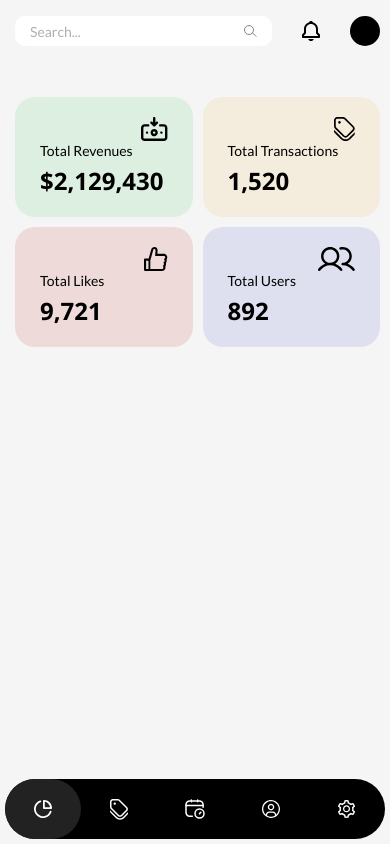
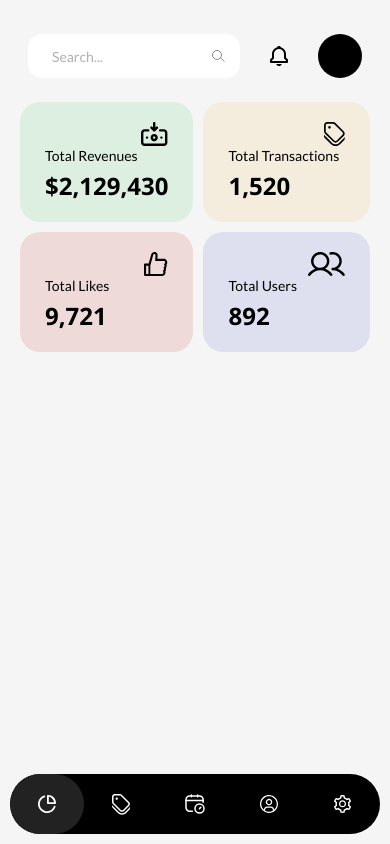
Before and after one commit to DarkM4tt/Board, a Next.js app: page /dashboard in a window 390 px wide. Built offline with nearby package versions, Linux system fonts and the light colour scheme.

Commit message:
Refine Mobile Support For Dashboard

```diff
--- a/src/app/[dashboard]/page.module.scss
+++ b/src/app/[dashboard]/page.module.scss
@@ -4,18 +4,18 @@
 	display: flex;
 	background-color: #F5F5F5;
 	padding: 40px 0 40px 40px;
-	transition: all var(--duration) ease-in-out;
+	transition: padding var(--duration) ease-out;
 }
 
 @media screen and (width <= 1200px) {
 	.dashboard {
-		padding: 10px 0 10px 10px;
+		padding: 40px 0 40px 10px;
 	}
 }
 
 @media screen and (width <= 600px) {
 	.dashboard {
 		flex-direction: column-reverse;
-		padding: 5px 0 5px 5px;
+		padding: 10px 0;
 	}
 }
--- a/src/app/login.module.scss
+++ b/src/app/login.module.scss
@@ -77,7 +77,7 @@
 			width: 100%;
 			height: 100px;
 			font-size: 32px;
-			transition: all var(--duration) ease-in-out;
+			transition: all var(--duration) ease-out;
 		}
 	}
 }
--- a/src/components/layout/Content.tsx
+++ b/src/components/layout/Content.tsx
@@ -1,4 +1,6 @@
 'use client';
+
+import { useEffect } from 'react';
 
 import { usePathname, useRouter } from 'next/navigation';
 
@@ -12,6 +14,12 @@ export default function Content () {
 	const router = useRouter();
 	const Component = [...mainRoutes, ...externalLinks].find((route) => route.path === pathname)?.View;
 
+	useEffect(() => {
+		if (!Component) {
+			router.replace(mainRoutes[0]?.path);
+		}
+	}, [Component, router]);
+
 	if (!Component) {
 		router.replace(mainRoutes[0]?.path);
 		return null;
--- a/src/components/layout/content.module.scss
+++ b/src/components/layout/content.module.scss
@@ -1,7 +1,7 @@
 .content {
 	flex: 1;
 	padding: 0 60px;
-	transition: all var(--duration) ease-in-out;
+	transition: padding var(--duration) ease-out;
 }
 
 @media screen and (width <= 1200px) {
@@ -14,6 +14,6 @@
 @media screen and (width <= 600px) {
 	.content {
 		flex: 1;
-		padding: 0 10px;
+		padding: 0 20px;
 	}
 }
--- a/src/components/layout/header.module.scss
+++ b/src/components/layout/header.module.scss
@@ -34,7 +34,10 @@
 
 @media screen and (width <= 600px) {
 	.header {
+		height: 92px;
 		justify-content: flex-end;
+		margin-bottom: 0;
+		padding: 0 8px;
 
 		.title {
 			display: none;
@@ -42,6 +45,24 @@
 
 		.controls {
 			flex: 1;
+			height: 100%;
+
+			div {
+				height: 44px;
+				border-radius: 14px;
+
+				input {
+					padding: 0 24px;
+				}
+			}
+
+			.avatar {
+				width: 44px;
+				height: 44px;
+				border-radius: 999px;
+				background-color: black;
+				cursor: pointer;
+			}
 		}
 	}
 }
--- a/src/components/layout/navbar.module.scss
+++ b/src/components/layout/navbar.module.scss
@@ -6,7 +6,6 @@
 	border-radius: 30px;
 	background: black;
 	padding: 60px 0 60px 50px;
-	transition: width var(--duration) ease-in-out;
 	overflow: hidden;
 
 	.brand {
@@ -32,10 +31,10 @@
 			font-size: 18px;
 			text-decoration: none;
 			padding: 20px 0;
-			transition: all var(--duration) ease-in-out;
+			transition: all var(--duration) ease-out;
 
 			span {
-				transition: width var(--duration) ease-in-out;
+				transition: width var(--duration) ease-out;
 			}
 
 			&.active {
@@ -99,9 +98,11 @@
 
 @media screen and (width <= 600px) {
 	.navbar {
-		width: calc(100% - 5px);
+		width: calc(100% - 20px);
 		height: 60px;
 		flex-direction: row;
+		align-self: center;
+		transition: width var(--duration) ease-out;
 
 		.brand {
 			display: none;
--- a/src/components/layout/summaryCards.module.scss
+++ b/src/components/layout/summaryCards.module.scss
@@ -2,7 +2,7 @@
 	width: 100%;
 	display: flex;
 	gap: 40px;
-	transition: all var(--duration) ease-in-out;
+	transition: all var(--duration) ease-out;
 
 	.card {
 		position: relative;
```
